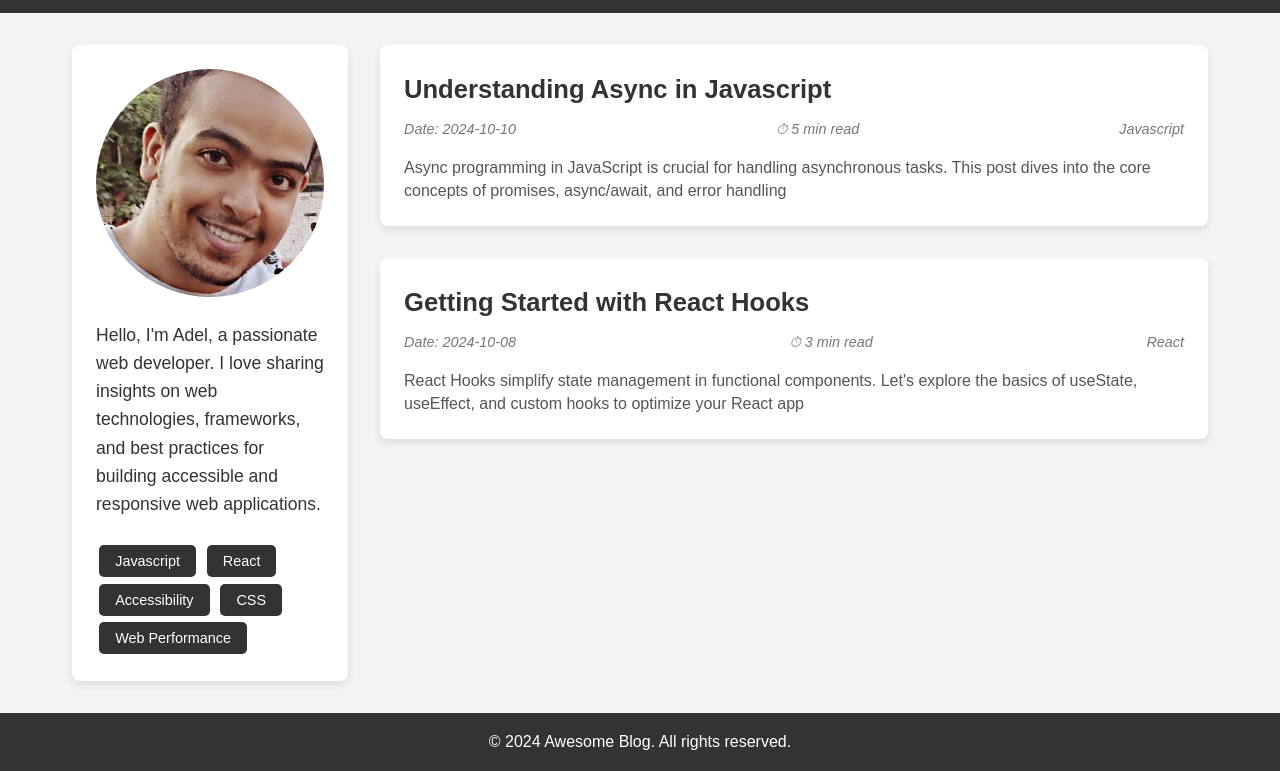
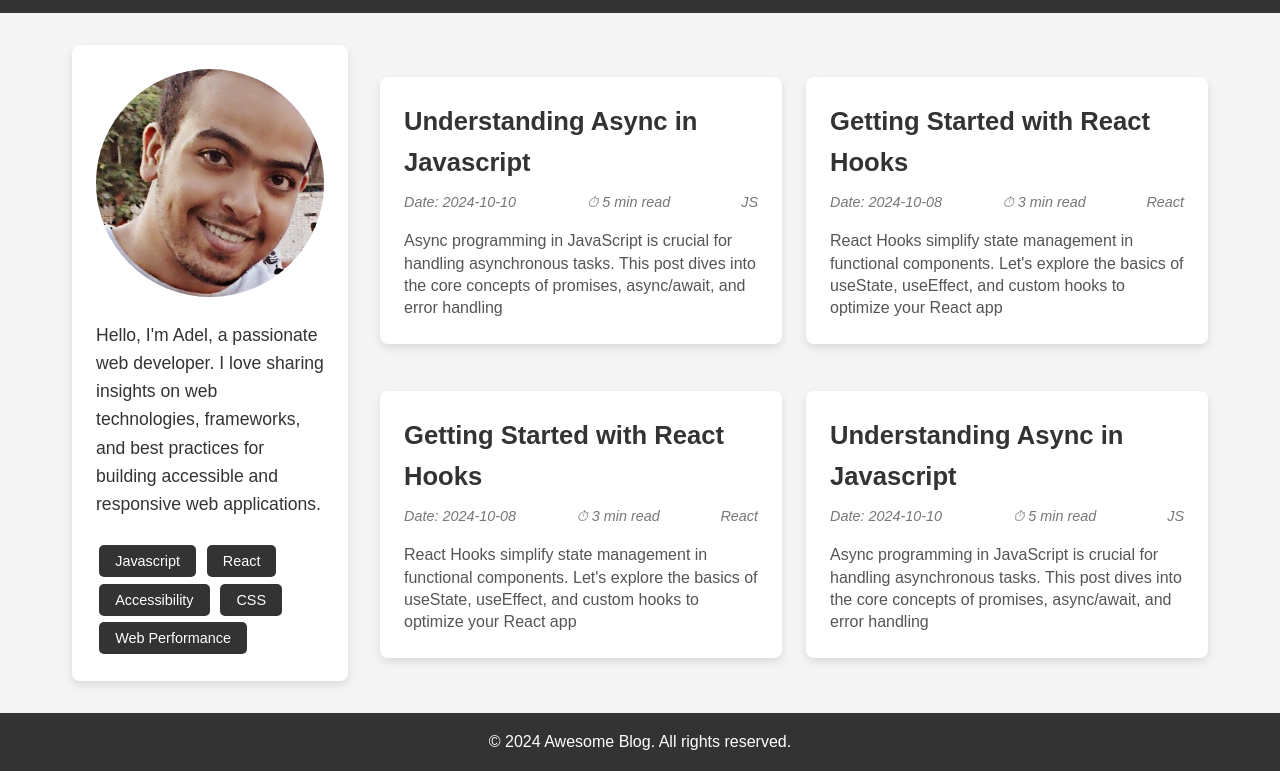
Before and after one commit to THEPEACEMAKER/Personal-Blog-Website, a plain HTML site: page index.html in a window 1280 px wide. Shown: the part 57-828 px from the top of the page. Drawn offline with Linux system fonts and the light colour scheme.

Commit message:
made the posts into a grid

```diff
--- a/assets/css/blog.css
+++ b/assets/css/blog.css
@@ -33,6 +33,14 @@ aside {
 }
 
 /* Blog Posts Section */
+.posts-grid {
+    display: grid;
+    grid-template-columns: repeat(auto-fit, minmax(300px, 1fr));
+    gap: 1.5rem;
+    margin-top: 2rem;
+    align-items: start;
+}
+
 .post-link {
     text-decoration: none;
     color: inherit;
@@ -47,7 +55,6 @@ aside {
 main .post {
     background-color: #fff;
     padding: 1.5rem;
-    margin-bottom: 2rem;
     border-radius: 8px;
     box-shadow: 0 4px 8px rgba(0, 0, 0, 0.1);
     transition: transform 0.3s ease, box-shadow 0.3s ease;
@@ -231,6 +238,10 @@ hr {
         flex-wrap: wrap;
     }
 
+    .posts-grid {
+        grid-template-columns: 1fr;
+    }
+
     .post-excerpt {
         display: none;
     }
--- a/assets/css/styles.css
+++ b/assets/css/styles.css
@@ -16,6 +16,9 @@ body {
     line-height: 1.6;
     background-color: #f4f4f4;
     color: #333;
+    height: 100vh;
+    display: flex;
+    flex-direction: column;
 }
 
 /* Container */
@@ -26,11 +29,13 @@ body {
     padding: 2rem;
     max-width: 1200px;
     margin: 0 auto;
+    flex: 1;
 }
 
 /* Responsive Design for small screens */
 @media (max-width: 768px) {
     .container {
         grid-template-columns: 1fr;
+        gap: 0rem;
     }
 }
--- a/index.html
+++ b/index.html
@@ -35,14 +35,14 @@
         </aside>
 
         <!-- Latest Posts Section -->
-        <main>
+        <main class="posts-grid">
             <a href="pages/understanding-async-in-javascript.html" class="post-link">
                 <article class="post">
                     <h2>Understanding Async in Javascript</h2>
                     <div class="post-meta">
                         <span>Date: 2024-10-10</span>
                         <span>⏱ 5 min read</span>
-                        <span class="topic-tag">Javascript</span>
+                        <span class="topic-tag">JS</span>
                     </div>
                     <p class="post-excerpt">Async programming in JavaScript is crucial for handling asynchronous tasks. This post dives into the core concepts of promises, async/await, and error handling</p>
                 </article>
@@ -59,6 +59,30 @@
                     <p class="post-excerpt">React Hooks simplify state management in functional components. Let's explore the basics of useState, useEffect, and custom hooks to optimize your React app</p>
                 </article>
             </a>
+
+            <a href="pages/getting-started-with-react-hooks.html" class="post-link">
+                <article class="post">
+                    <h2>Getting Started with React Hooks</h2>
+                    <div class="post-meta">
+                        <span>Date: 2024-10-08</span>
+                        <span>⏱ 3 min read</span>
+                        <span class="topic-tag">React</span>
+                    </div>
+                    <p class="post-excerpt">React Hooks simplify state management in functional components. Let's explore the basics of useState, useEffect, and custom hooks to optimize your React app</p>
+                </article>
+            </a>
+
+            <a href="pages/understanding-async-in-javascript.html" class="post-link">
+                <article class="post">
+                    <h2>Understanding Async in Javascript</h2>
+                    <div class="post-meta">
+                        <span>Date: 2024-10-10</span>
+                        <span>⏱ 5 min read</span>
+                        <span class="topic-tag">JS</span>
+                    </div>
+                    <p class="post-excerpt">Async programming in JavaScript is crucial for handling asynchronous tasks. This post dives into the core concepts of promises, async/await, and error handling</p>
+                </article>
+            </a>
         </main>
     </div>
 
```
